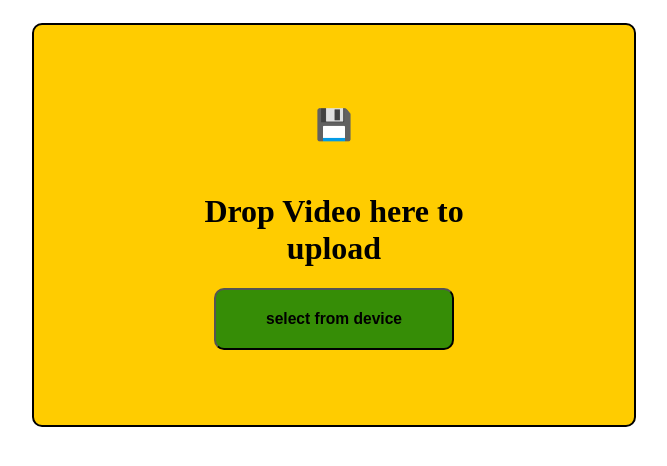
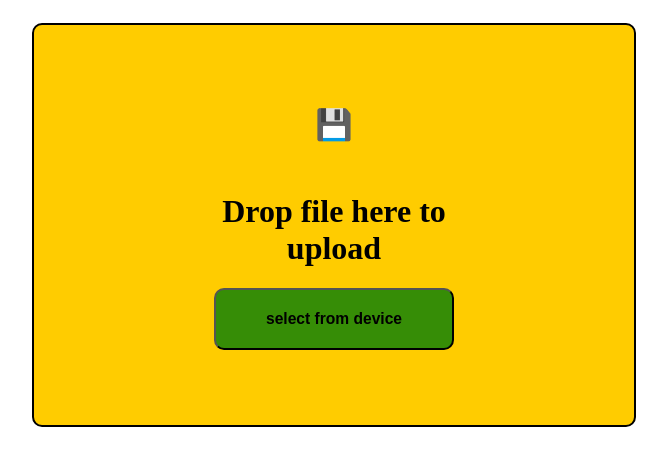
Before and after one commit to 777iamankit/INFOSYS_SPRINGBOARD-2024-, a Flask app: page / in a window 1280 px wide. Shown: the part 155-621 px from the top of the page, without its empty margins (306-973 px from the left). Run offline with Flask 3, Linux system fonts and the light colour scheme.

Commit message:
add image uploading option

```diff
--- a/Final Project/project/templates/index.html
+++ b/Final Project/project/templates/index.html
@@ -33,26 +33,29 @@
 
   <div class="container">
     <p id="file-logo">💾</p>
-    <h1 id="container-text">Drop Video here to <br>upload</h1>
+    <h1 id="container-text">Drop file here to <br>upload</h1>
     <button id="upload">
       <div id="upload-text">
         <h3>select from device</h3>
       </div>
     </button>
 
-    <!-- Hidden file input for video upload -->
-    <input type="file" id="file-input" accept="video/*" style="display: none;">
+    <!-- Hidden file input for video and image upload -->
+    <input type="file" id="file-input" accept="video/*,image/*" style="display: none;">
 
     <!-- Video preview (initially hidden) -->
     <video id="video-preview" width="100%" height="auto" controls style="display: none;">
       Your browser does not support the video tag.
     </video>
 
-    <!-- Optional: Display the selected video file name -->
+    <!-- Image preview (initially hidden) -->
+    <img id="image-preview" width="100%" height="auto" style="display: none;" alt="Image Preview">
+
+    <!-- Optional: Display the selected file name -->
     <p id="file-name"></p>
   </div>
 
-  <!-- Buttons for processing the uploaded video -->
+  <!-- Buttons for processing the uploaded file -->
   <div id="buttons-container" style="display: none;">
     <button id="video-object-detection">Video Object Detection</button>
     <button id="video-object-tracking">Video Object Tracking</button>
@@ -64,26 +67,20 @@
   <div id="feedback-container" style="display: none;">
     <p id="feedback-message">Processing the video...</p>
     <a id="download-link" href="#" download="processed_video.mp4">
-      <button>Download Processed Video</button>
+      <button>Download Processed File</button>
     </a>
   </div>
 
-
-<!-- Section to show processed video and download button -->
-<div id="processed-video-container" style="display: none;">
-  <h3>Processed Video:</h3>
-  <video id="processed-video" width="100%" height="auto" controls></video>
+  <!-- Section to show processed file and download button -->
+  <div id="processed-file-container" style="display: none;">
+    <h3>Processed File:</h3>
+    <video id="processed-video" width="100%" height="auto" controls style="display: none;"></video>
+    <img id="processed-image" width="100%" height="auto" style="display: none;" alt="Processed Image">
     <br>
-  <a id="download-button" href="#" download="processed_video.mp4" style="display: none;">
-    Download Processed Video
+    <a id="download-button" href="#" style="display: none;">
+      <button>Download Processed File</button>
     </a>
   </div>
-
-
-
-
-
-
 
   <script src="static/js/upload.js"></script>
   <script>
@@ -91,6 +88,7 @@
       const uploadButton = document.getElementById('upload');
       const fileInput = document.getElementById('file-input');
       const videoPreview = document.getElementById('video-preview');
+      const imagePreview = document.getElementById('image-preview');
       const fileName = document.getElementById('file-name');
       const buttonsContainer = document.getElementById('buttons-container');
       const feedbackContainer = document.getElementById('feedback-container');
@@ -106,53 +104,80 @@
       fileInput.addEventListener('change', function () {
         const selectedFile = fileInput.files[0];
         if (selectedFile) {
+          const fileType = selectedFile.type;
+
           // Hide upload-related elements
           document.getElementById('file-logo').style.display = 'none';
           document.getElementById('container-text').style.display = 'none';
           uploadButton.style.display = 'none';
 
-          // Show the video preview
+          // Show preview based on file type
+          if (fileType.startsWith('video/')) {
             const fileURL = URL.createObjectURL(selectedFile);
             videoPreview.style.display = 'block';
             videoPreview.src = fileURL;
+            imagePreview.style.display = 'none';
+          } else if (fileType.startsWith('image/')) {
+            const fileURL = URL.createObjectURL(selectedFile);
+            imagePreview.style.display = 'block';
+            imagePreview.src = fileURL;
+            videoPreview.style.display = 'none';
+          } else {
+            alert('Unsupported file type. Please upload an image or a video.');
+            resetUI();
+            return;
+          }
 
-          // Display the selected file name
-          fileName.textContent = `Selected video: ${selectedFile.name}`;
-
-          // Show the processing buttons
+          // Display file name
+          fileName.textContent = `Selected file: ${selectedFile.name}`;
           buttonsContainer.style.display = 'flex';
         } else {
-          // Reset everything if no file is selected
+          resetUI();
+        }
+      });
+
+      // Function to reset UI
+      function resetUI() {
         document.getElementById('file-logo').style.display = 'block';
         document.getElementById('container-text').style.display = 'block';
         uploadButton.style.display = 'flex';
         videoPreview.style.display = 'none';
+        imagePreview.style.display = 'none';
         fileName.textContent = 'No file selected';
+        buttonsContainer.style.display = 'none';
       }
-      });
 
       // Handle Video Object Detection button click
       document.getElementById('video-object-detection').addEventListener('click', function() {
         feedbackContainer.style.display = 'block';
-        feedbackMessage.textContent = 'Processing the video with Object Detection...';
+        feedbackMessage.textContent = 'Processing the file...';
 
-        // Create FormData to send the video file to the backend
+        // Create FormData to send the file to the backend
         const formData = new FormData();
-        formData.append('video', fileInput.files[0]);
+        formData.append('file', fileInput.files[0]);
 
-        // Send video to backend for processing
-        fetch('/process_video', {
+        // Send file to backend for processing
+        fetch('/process_file', {
           method: 'POST',
           body: formData
         })
         .then(response => response.json())
         .then(data => {
           if (data.success) {
-            // Update feedback message and provide download link
             feedbackMessage.textContent = 'Processing completed!';
-            downloadLink.href = data.output_video_url;  // Backend should return the URL for processed video
+            if (data.file_type === 'video') {
+              document.getElementById('processed-video').style.display = 'block';
+              document.getElementById('processed-video').src = data.output_file_url;
+              document.getElementById('processed-image').style.display = 'none';
+            } else if (data.file_type === 'image') {
+              document.getElementById('processed-image').style.display = 'block';
+              document.getElementById('processed-image').src = data.output_file_url;
+              document.getElementById('processed-video').style.display = 'none';
+            }
+            downloadLink.style.display = 'block';
+            downloadLink.href = data.output_file_url;
           } else {
-            feedbackMessage.textContent = 'Error processing the video.';
+            feedbackMessage.textContent = 'Error processing the file.';
           }
         })
         .catch(error => {
@@ -161,9 +186,6 @@
         });
       });
     });
-
-
-
   </script>
 </body>
 </html>
```
Lines whose indentation alone changed are shown as unchanged.
